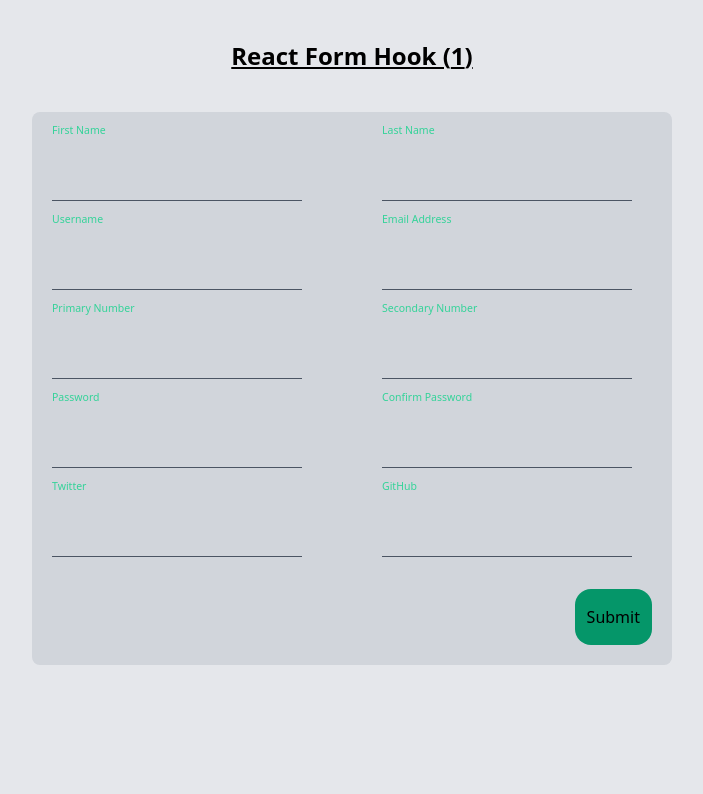
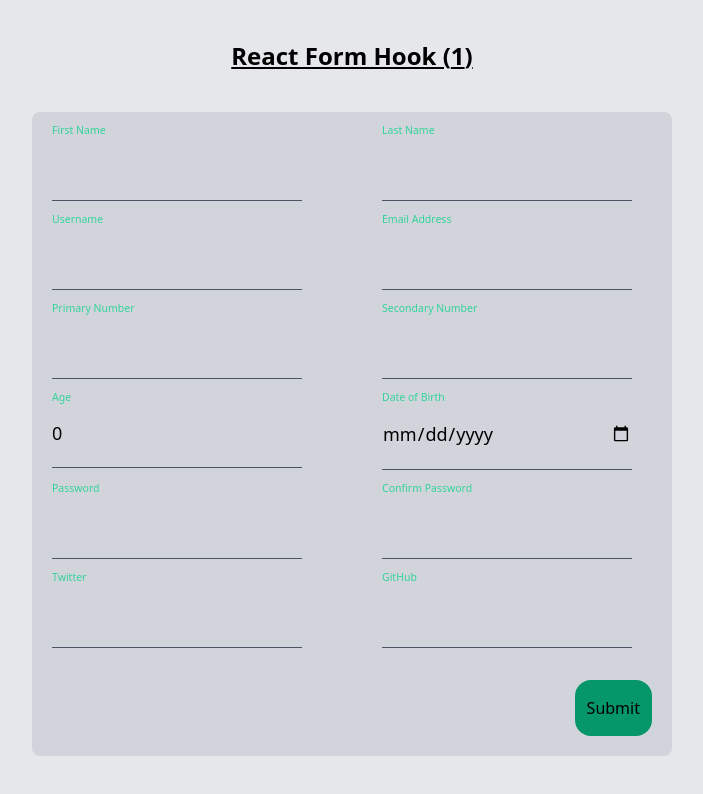
Before and after one commit to Root1-2/form-hook, a React (Vite) app: page / in a window 1280 px wide. Shown: the top 794 px of the page, without its empty margins (288-991 px from the left). Built offline with nearby package versions, Linux system fonts and the light colour scheme.

Commit message:
number & date values

```diff
--- a/src/App.jsx
+++ b/src/App.jsx
@@ -12,6 +12,8 @@ function App() {
       lName: "",
       email: "",
       pass: "",
+      age: 0,
+      dob: new Date(),
       social: {
         twitter: "",
         github: "",
@@ -93,6 +95,22 @@ function App() {
                 errors={errors}
               />
               <Input
+                label="Age"
+                type="number"
+                id="age"
+                name="age"
+                register={register}
+                errors={errors}
+              />
+              <Input
+                label="Date of Birth"
+                type="date"
+                id="dob"
+                name="dob"
+                register={register}
+                errors={errors}
+              />
+              <Input
                 label="Password"
                 id="pass"
                 name="pass"
--- a/src/Input.jsx
+++ b/src/Input.jsx
@@ -3,7 +3,7 @@ import PropTypes from "prop-types";
 function Input({
   id,
   label,
-  type = "text",
+  type,
   disabled = false,
   w = "half",
   errors,
@@ -29,6 +29,8 @@ function Input({
         disabled={disabled}
         id={id}
         {...register(name, {
+          ...(type === "number" && { valueAsNumber: true }),
+          ...(type === "date" && { valueAsDate: true }),
           required: {
             value: true,
             message: "This field is Required",
```
